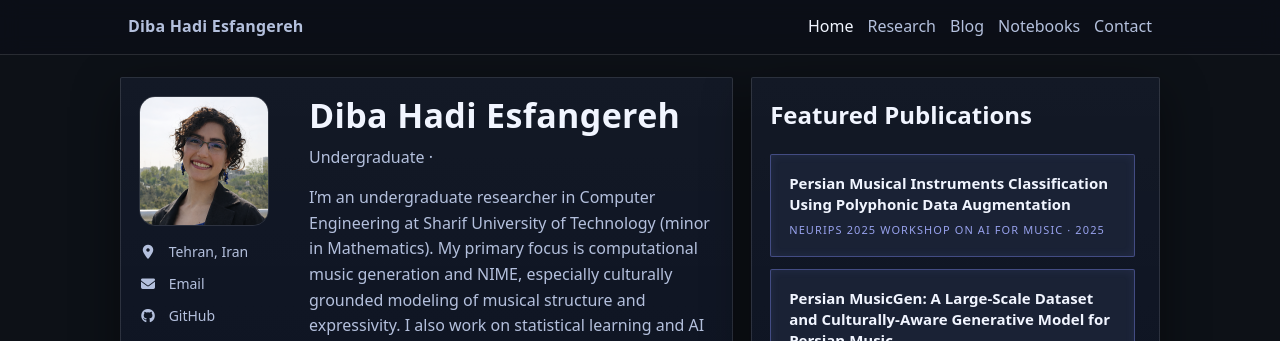
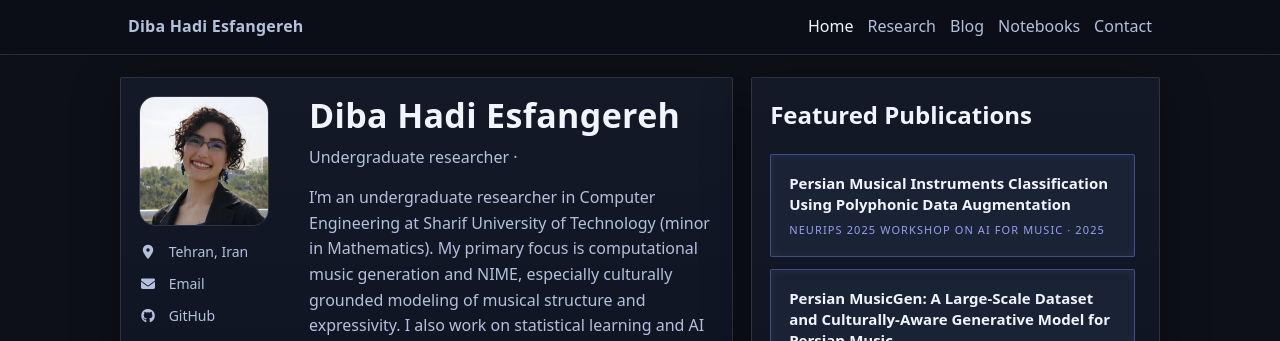
Before and after one commit to dibahadie/dibahadie.github.io, a Jekyll site: the page built from index.html, in a window 1280 px wide. Shown: the top 341 px of the page. Built offline with Jekyll 4.4.1, drawn with Linux system fonts in a browser that asks for light colours.

Commit message:
updated home

```diff
--- a/_data/profile.yml
+++ b/_data/profile.yml
@@ -1,6 +1,6 @@
 name: "Diba Hadi Esfangereh"
 handle: "dibahadie"
-role: "Undergraduate"
+role: "Undergraduate researcher"
 affiliation: ""
 location: "Tehran, Iran"
 email: "diba.hadie@gmail.com"
```
